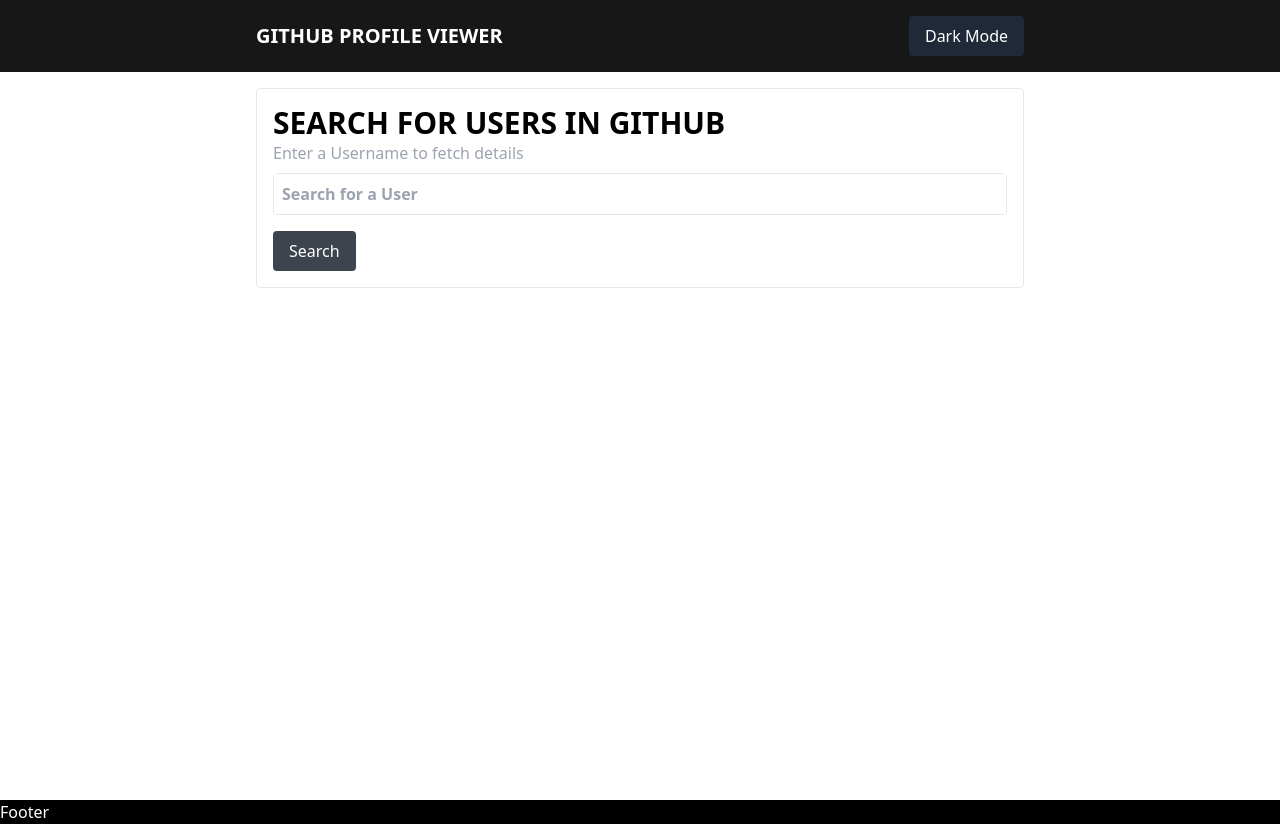
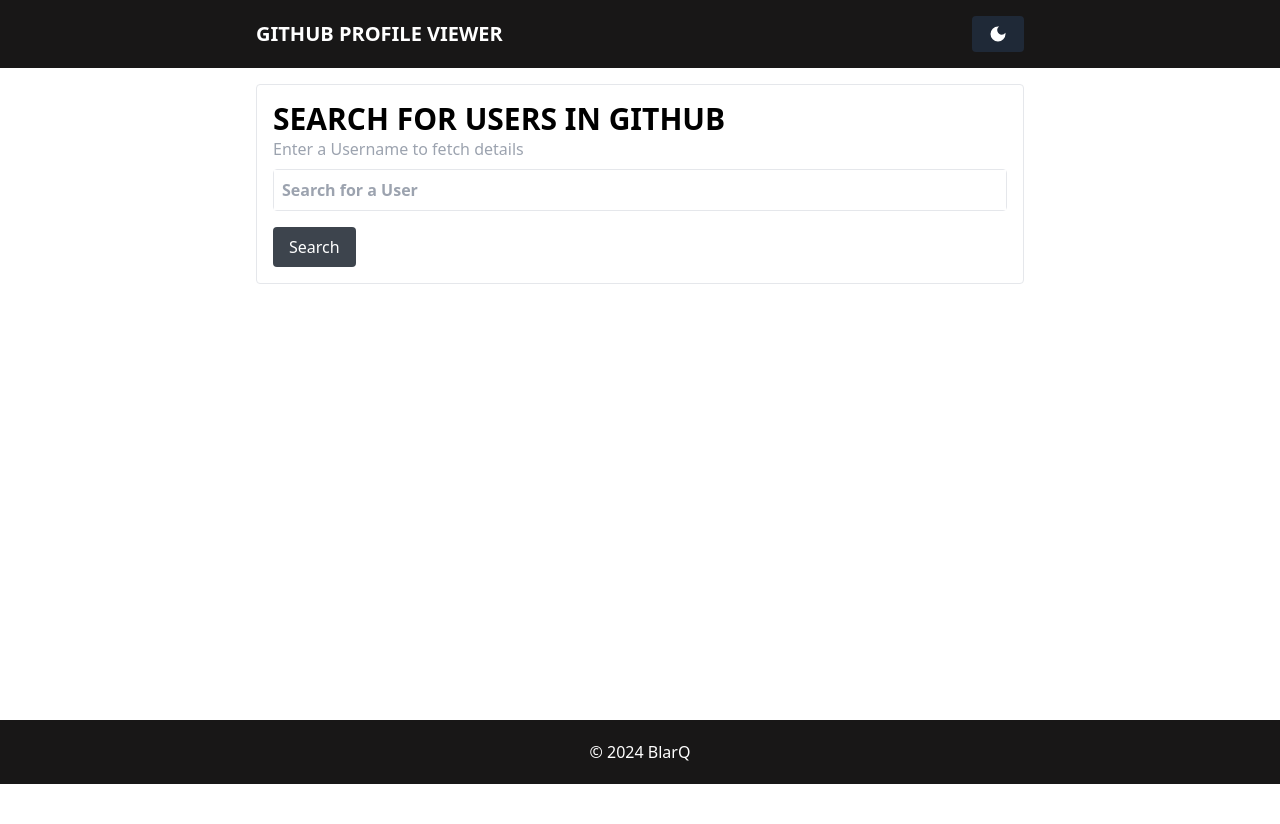
Before and after one commit to BlarQ/GitHub-Profile-Viewer, a Next.js app: page / in a window 1280 px wide. After the commit the page ends 800 px from the top, so only its background shows below. Built offline with nearby package versions, Linux system fonts and the light colour scheme.

Commit message:
feat: react-icons for theme switch

```diff
--- a/package.json
+++ b/package.json
@@ -12,7 +12,8 @@
     "axios": "^1.7.7",
     "next": "14.2.15",
     "react": "^18",
-    "react-dom": "^18"
+    "react-dom": "^18",
+    "react-icons": "^5.3.0"
   },
   "devDependencies": {
     "@types/node": "^20",
--- a/src/app/components/Footer.tsx
+++ b/src/app/components/Footer.tsx
@@ -1,10 +1,11 @@
+import Link from 'next/link'
 import React from 'react'
 
 
 const Footer = () => {
   return (
-    <div className='bg-black text-white'>
-        Footer
+    <div className='bg-[#181717] text-white py-5 text-center'>
+        <p>&copy; {new Date().getFullYear()} <Link href={'https://github.com/BlarQ'} target='_blank'>BlarQ</Link></p>
     </div>
   )
 }
--- a/src/app/components/Header.tsx
+++ b/src/app/components/Header.tsx
@@ -1,6 +1,7 @@
 'use client'
 
 import React, { useState, useEffect } from 'react';
+import { MdDarkMode, MdLightMode } from 'react-icons/md';
 
 const Header: React.FC = () => {
     const [theme, setTheme] = useState<string>('light');
@@ -33,7 +34,7 @@
           onClick={toggleTheme}
           className="bg-gray-800 text-white px-4 py-2 rounded"
         >
-          {theme === 'light' ? 'Dark Mode' : 'Light Mode'}
+          {theme === 'light' ? <MdDarkMode className='size-5' /> : <MdLightMode className='size-5' />}
         </button>
       </div>
     </div>
--- a/src/app/page.tsx
+++ b/src/app/page.tsx
@@ -26,7 +26,7 @@
 export default function Home() {
   const [userProfile, setUserProfile] = useState<UserProfile | null>(null);
   const [repos, setRepos] = useState<Repo[]>([]);
-  const [error, setError] = useState<string | null>(null);  // Correct usage of error state
+  const [error, setError] = useState<string | null>(null);
   const [loading, setLoading] = useState(false);
   const [username, setUsername] = useState<string>('');
   const [page, setPage] = useState(1);
@@ -58,7 +58,7 @@
   }, [username, page]);
 
   return (
-    <div className=' dark:bg-gray-800 dark:text-white pb-4 min-h-screen'>
+    <div className=' dark:bg-gray-800 dark:text-white pb-4 min-h-[90vh]'>
       {/* Header */}
       <Header />
 
```
Also changed, not shown: 1 other file (tests, documents, lock files or other folders).
